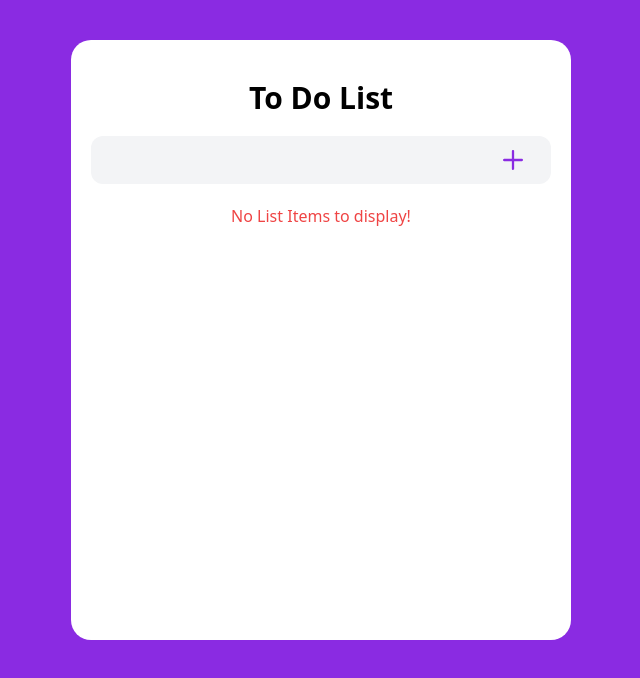
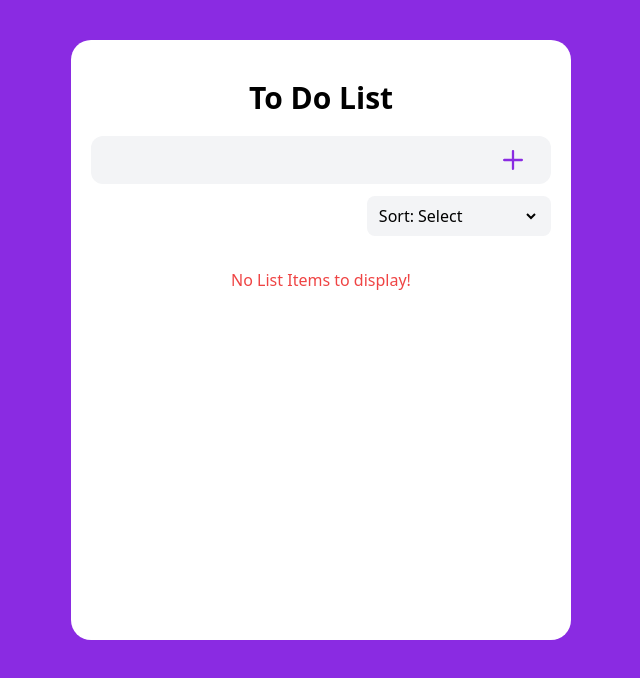
Before and after one commit to AvinashPayak/to-do-list, a Vue app: page / in a window 1280 px wide. Shown: the top 678 px of the page, without its empty margins (319-959 px from the left). Built offline with nearby package versions, Linux system fonts and the light colour scheme.

Commit message:
Sort functionality complete

```diff
--- a/src/components/ToDoList.vue
+++ b/src/components/ToDoList.vue
@@ -11,6 +11,15 @@
       >
       <svg xmlns="http://www.w3.org/2000/svg" class="w-5 h-5" viewBox="0 0 128 128" style="enable-background:new 0 0 128 128" xml:space="preserve"><path style="fill:#8a2be2" d="M128 63.954c0 2.006-.797 3.821-2.136 5.127-1.308 1.337-3.125 2.133-5.166 2.133H71.302v49.356c0 4.012-3.284 7.292-7.302 7.292-2.009 0-3.827-.828-5.166-2.134-1.308-1.337-2.136-3.152-2.136-5.159V71.214H7.302c-4.05 0-7.302-3.248-7.302-7.26 0-2.006.797-3.853 2.136-5.159a7.279 7.279 0 0 1 5.166-2.134h49.395V7.306c0-4.012 3.284-7.26 7.302-7.26 2.009 0 3.827.828 5.166 2.133a7.238 7.238 0 0 1 2.136 5.127v49.356h49.395A7.276 7.276 0 0 1 128 63.954z"/></svg>
       </button>
+    </div>
+    <div class="w-full flex justify-end">
+      <div class="bg-gray-100 px-3 py-2 rounded-lg my-3">
+        <label for="sort">Sort:</label>
+      <select class="bg-gray-100"  name="sort" id="sort" v-model="sort" @change="sortedList">
+        <option value="default">Select</option>
+        <option value="alphabetically">Alphabetically</option>
+      </select>
+      </div>
     </div>
     <ul class="w-full mx-5 my-5 text-lg" v-if="todoList.length">
       <li
@@ -43,6 +52,7 @@ export default {
   setup() {
     const newItem = ref("");
     const todoList = ref([]);
+    const sort = ref("default");
     let index = todoList?.value?.length? todoList?.value[todoList?.value?.length - 1]?.id + 1 : 0;
 
     const addItem = () => {
@@ -80,6 +90,17 @@ export default {
       localStorage.setItem('todoList', JSON.stringify(todoList.value));
     }
 
+    const sortedList = () => {
+      console.log("sort", sort.value);
+      if(sort.value === 'alphabetically'){
+        console.log("here");
+        todoList.value.sort((a,b) => a.value.localeCompare(b.value));
+      }
+      else if(sort.value === 'default'){
+        todoList.value.sort((a,b) => a.id - b.id);
+      }
+    };
+
     onMounted(()=>{
         const storedData = localStorage.getItem('todoList');
       if (storedData) {
@@ -94,6 +115,8 @@ export default {
       deleteItem,
       itemChecked,
       getCheckedItems,
+      sort,
+      sortedList,
     };
   },
 };
```
